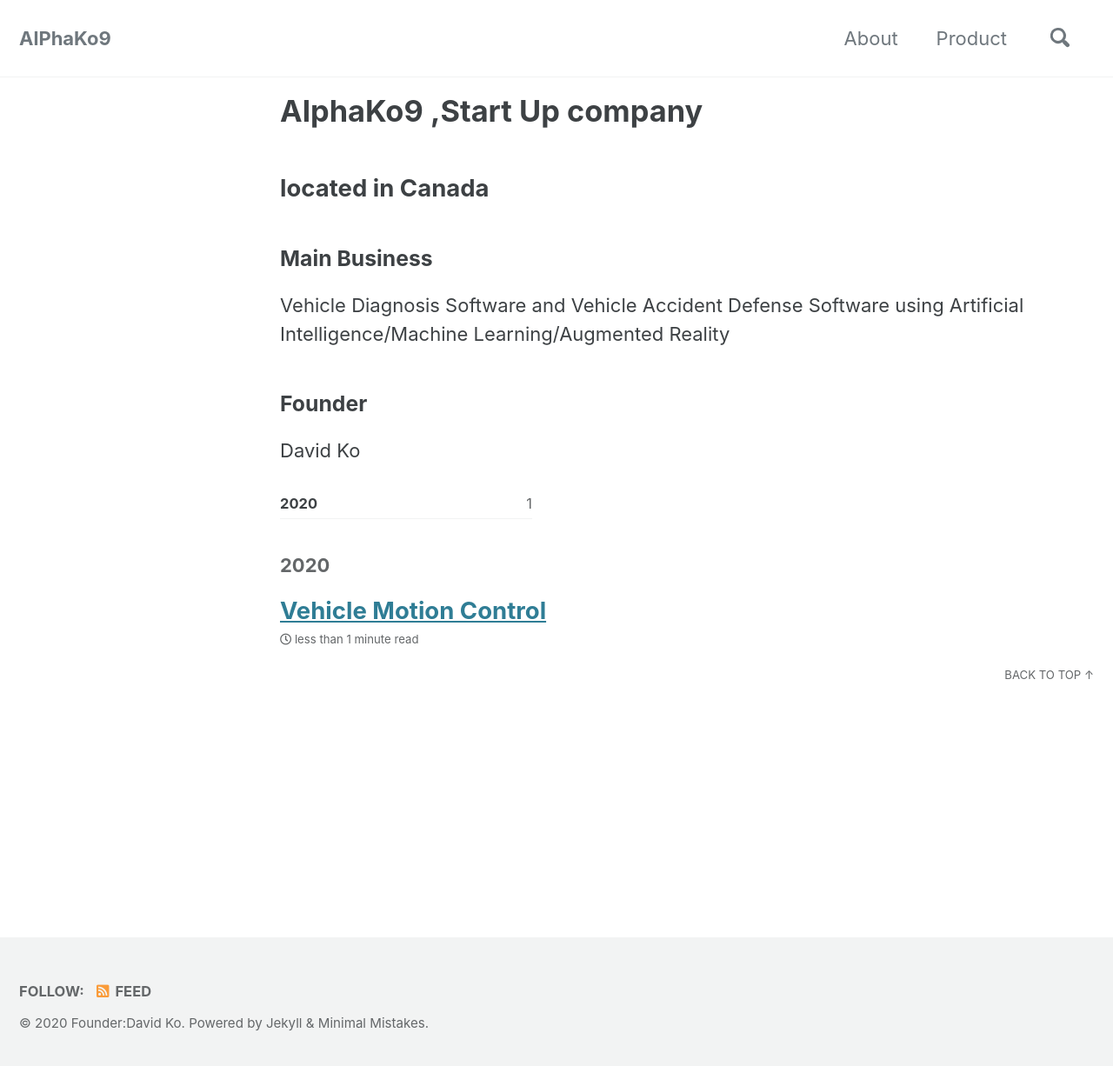
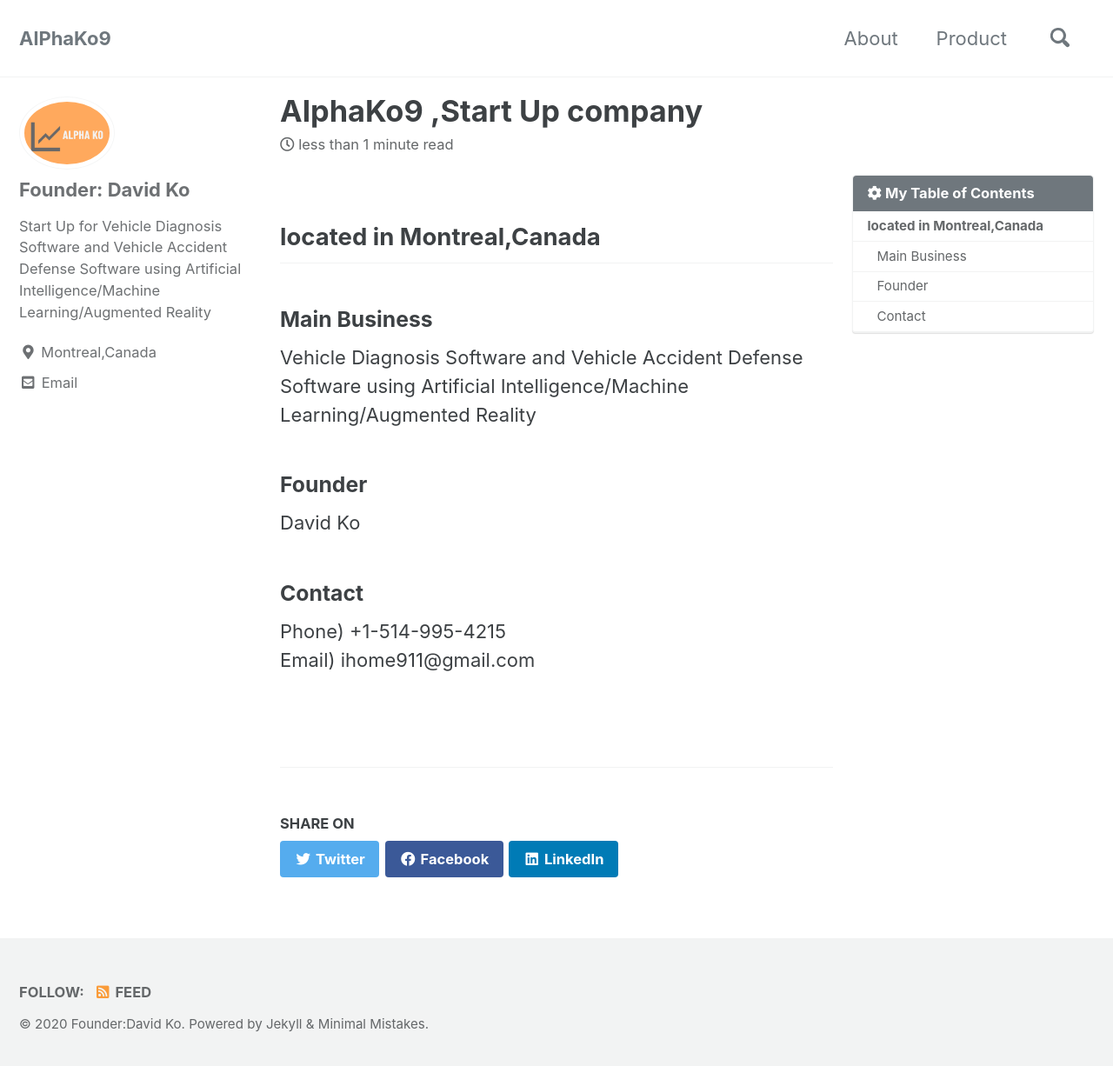
Before and after one commit to ai-mrkogao/AlphaKo9, a Jekyll site: the page built from about.md, in a window 1280 px wide and 1233 px high. Shown: the top 1226 px of the window at 87% size. Built offline with Jekyll 4.4.1, drawn with Linux system fonts in a browser that asks for light colours; cached includes are drawn as plain includes.

Commit message:
update home

```diff
--- a/Gemfile
+++ b/Gemfile
@@ -2,5 +2,5 @@ source "https://rubygems.org"
 gem "jekyll", "~> 3.9"
 gem "minimal-mistakes-jekyll"
 gem 'jemoji'
+gem "kramdown-parser-gfm"
 gem "jekyll-include-cache"
-gem "kramdown-parser-gfm"
--- a/_config.yml
+++ b/_config.yml
@@ -25,7 +25,7 @@ baseurl                  : "/AlphaKo9" # the subpath of your site, e.g. "/blog"
 repository               : "ai-mrkogao/AlphaKo9" # GitHub username/repo-name e.g. "mmistakes/minimal-mistakes"
 # header:
 #   image: "/assets/images/totalservice.png"
-# teaser                   : "/assets/images/totalservice.png" # path of fallback teaser image, e.g. "/assets/images/500x300.png"
+teaser                   : "/assets/images/totalservice.png" # path of fallback teaser image, e.g. "/assets/images/500x300.png"
 # breadcrumbs            : false # true, false (default)
 words_per_minute         : 200
 comments:
@@ -94,7 +94,7 @@ social:
 
 # Analytics
 analytics:
-  provider               : false # false (default), "google", "google-universal", "custom"
+  provider               : true # false (default), "google", "google-universal", "custom"
   google:
     tracking_id          :
     anonymize_ip         : # true, false (default)
@@ -103,9 +103,9 @@ analytics:
 # Site Author
 author:
   name             : "Founder: David Ko"
-  avatar           : # path of avatar image, e.g. "/assets/images/bio-photo.jpg"
+  avatar           : "/assets/images/logo.png" # path of avatar image, e.g. "/assets/images/bio-photo.jpg"
   bio              : "Start Up for Vehicle Diagnosis Software and Vehicle Accident Defense Software using Artificial Intelligence/Machine Learning/Augmented Reality"
-  location         : "Canada/Korea"
+  location         : "Montreal,Canada"
   email            : "ihome911@gmail.com"
   uri              :
   home             : # null (default), "absolute or relative url to link to author home"
@@ -189,7 +189,7 @@ kramdown:
   toc_levels: 1..6
   smart_quotes: lsquo,rsquo,ldquo,rdquo
   enable_coderay: false
-
+  parse_block_html: true
 
 # Sass/SCSS
 sass:
@@ -270,6 +270,6 @@ defaults:
       layout: single
       author_profile: true
       read_time: true
-      comments: # true
+      comments:  true
       share: true
       related: true
--- a/about.md
+++ b/about.md
@@ -1,12 +1,21 @@
 ---
-layout: posts
+layout: single
 title: AlphaKo9 ,Start Up company
+author_profile: true
 permalink: /about/
-classes: wide
+<!-- classes: wide -->
+read_time: true
+comments: true
+share: true
+related: true
+toc_sticky: true
+toc: true
+toc_label: "My Table of Contents"
+toc_icon: "cog"
 ---
 
 
-## located in Canada
+## located in Montreal,Canada
 
 
 ### Main Business
@@ -14,3 +23,7 @@ classes: wide
 
 ### Founder
    David Ko
+
+### Contact
+   Phone) +1-514-995-4215
+   Email) ihome911@gmail.com
--- a/product.md
+++ b/product.md
@@ -2,14 +2,22 @@
 layout: single
 title: Product
 permalink: /product/
-classes: wide
+<!-- classes: wide -->
+author_profile: true
+toc_sticky: true
+toc: true
+toc_label: "My Table of Contents"
+toc_icon: "cog"
 ---
 
-## VDBox
+
+# VDBox
+## Vehicle Dignosis Software
 
 ![vds](../assets/images/vd.png)
 
----
+## Vehicle Accident Defense Software
 ![vas](../assets/images/va.png)
----
+
+## Artificial Intelligence
 ![ai](../assets/images/ai.png)
```
Also changed, not shown: index.md (+1 -0 lines), _posts/2020-11-28-VehicleMotionControl.md (line endings or trailing spaces), assets/images/logo.png (added).
